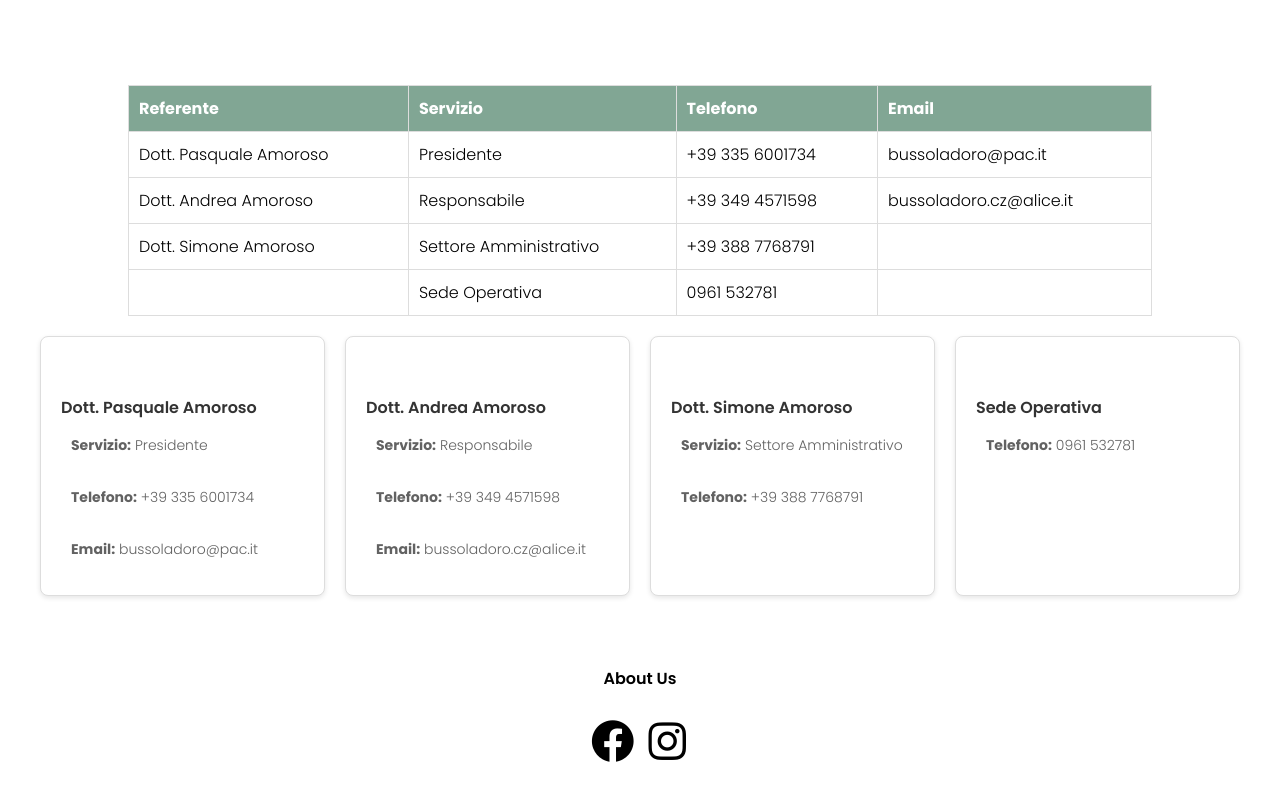
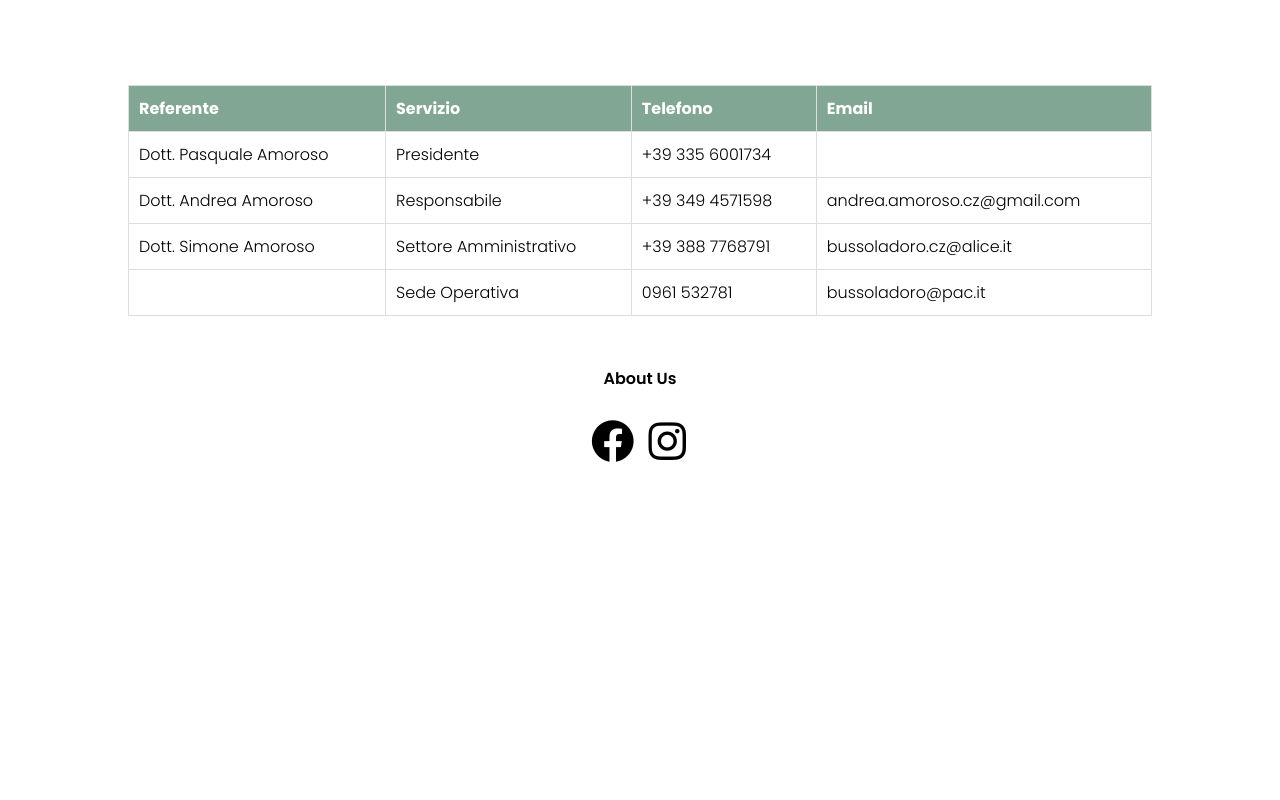
Before and after one commit to imNayrb/LaRosaRossa, a plain HTML site: page contattaci.html in a window 1280 px wide. Shown: the part 1211-2011 px from the top of the page. After the commit the page ends 1711 px from the top, so only its background shows below. Drawn offline with nearby package versions, Linux system fonts and the light colour scheme; grey boxes are pictures that could not be loaded.

Commit message:
vari fix

```diff
--- a/contattaci.html
+++ b/contattaci.html
@@ -71,51 +71,53 @@
                 <td>Dott. Pasquale Amoroso</td>
                 <td>Presidente</td>
                 <td>+39 335 6001734</td>
-                <td>bussoladoro@pac.it</td>
+                <td></td>
             </tr>
             <tr>
                 <td>Dott. Andrea Amoroso</td>
                 <td>Responsabile</td>
                 <td>+39 349 4571598</td>
-                <td>bussoladoro.cz@alice.it</td>
+                <td>andrea.amoroso.cz@gmail.com</td>
             </tr>
             <tr>
                 <td>Dott. Simone Amoroso</td>
                 <td>Settore Amministrativo</td>
                 <td>+39 388 7768791</td>
-                <td></td>
+                <td>bussoladoro.cz@alice.it</td>
             </tr>
             <tr>
                 <td></td>
                 <td>Sede Operativa</td>
                 <td>0961 532781</td>
-                <td></td>
+                <td>bussoladoro@pac.it</td>
             </tr>
         </table>
     </div>
 
     <!-- Card visibili solo su mobile -->
-    <div class="card-container mobile-only">
+    <div class="card-container1 mobile-only">
         <div class="card">
             <h3>Dott. Pasquale Amoroso</h3>
             <p><strong>Servizio:</strong> Presidente</p>
             <p><strong>Telefono:</strong> +39 335 6001734</p>
-            <p><strong>Email:</strong> bussoladoro@pac.it</p>
         </div>
         <div class="card">
             <h3>Dott. Andrea Amoroso</h3>
             <p><strong>Servizio:</strong> Responsabile</p>
             <p><strong>Telefono:</strong> +39 349 4571598</p>
-            <p><strong>Email:</strong> bussoladoro.cz@alice.it</p>
+            <p><strong>Email:</strong> andrea.amoroso.cz@gmail.com</p>
         </div>
         <div class="card">
             <h3>Dott. Simone Amoroso</h3>
             <p><strong>Servizio:</strong> Settore Amministrativo</p>
             <p><strong>Telefono:</strong> +39 388 7768791</p>
+            <p><strong>Email:</strong> bussoladoro.cz@alice.it</p>
         </div>
         <div class="card">
             <h3>Sede Operativa</h3>
             <p><strong>Telefono:</strong> 0961 532781</p>
+            <p><strong>Email:</strong> bussoladoro@pac.it</p>
+
         </div>
     </div>
 </section>
--- a/style.css
+++ b/style.css
@@ -557,7 +557,7 @@ h3{
 }
 
 /* Stili delle card (solo mobile) */
-.card-container {
+.card-container1 {
     width: 100%;
     display: flex;
     flex-direction: column;
```
Also changed, not shown: Foto/logo.png.
